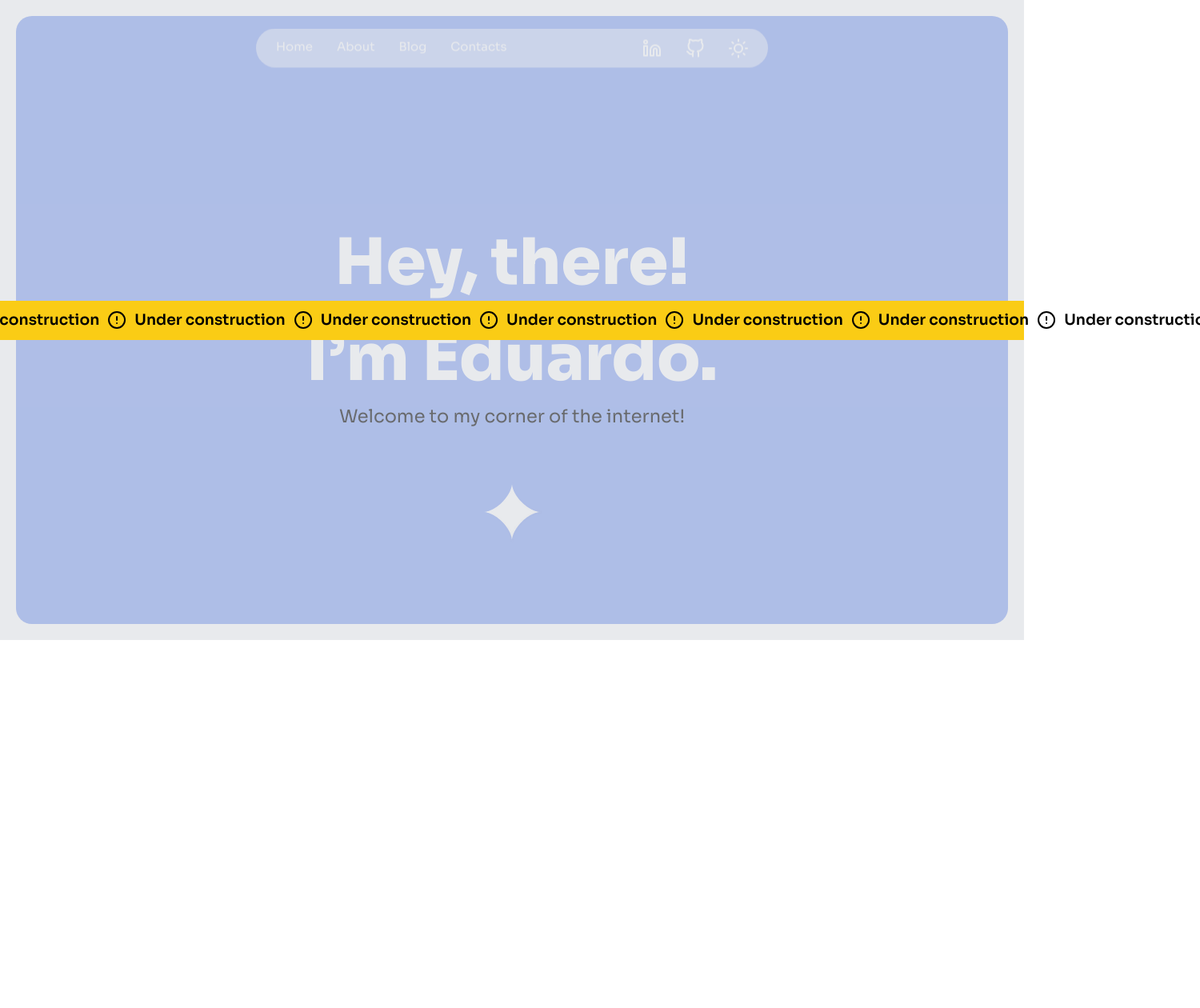
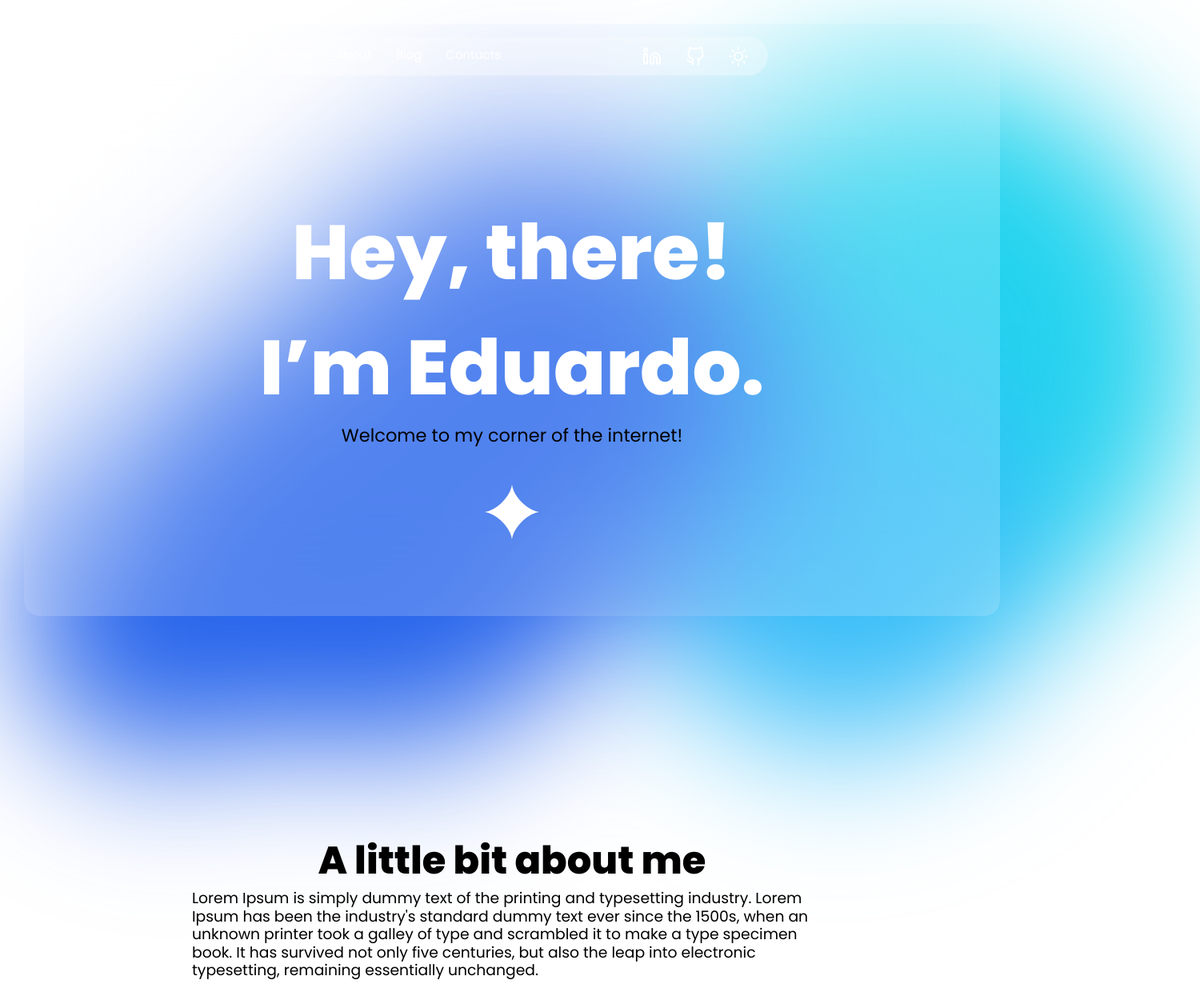
Before and after one commit to edupaulos/mywebsite, a Next.js app: page / in a window 1280 px wide. Shown: the top 1260 px of the page at 80% size, 1500 px wide, since content can reach past the window. Before the commit the page ends 800 px from the top, so only its background shows below. Built offline with nearby package versions, Linux system fonts and the light colour scheme.

Commit message:
feat: add black theme and background boobles

```diff
--- a/src/app/globals.css
+++ b/src/app/globals.css
@@ -2,15 +2,21 @@
 @tailwind components;
 @tailwind utilities;
 
+@layer base {
     :root {
         --primary-color: 224, 81%, 75%, 1;
+        --secundary-color: 205, 57%, 90%;
+        --background-color: 30, 2%, 17%;
         --max-width: 1100px;
         --border-radius: 4rem;
 
         --transition: all 0.25s cubic-bezier(0.645, 0.045, 0.355, 1);
     }
 
-@media (prefers-color-scheme: dark) {
+    [data-theme='dark'] {
+        --background-color: 222.2 84% 4.9%;
+        --primary-color: 228.6, 84%, 4.9%;
+    }
 }
 
 * {
@@ -20,7 +26,11 @@
 }
 
 h1 {
-    font-size: 8rem;
+    font-size: 9.6rem;
+}
+
+h2 {
+    font-size: 4.8rem;
 }
 
 html,
--- a/src/app/layout.tsx
+++ b/src/app/layout.tsx
@@ -1,13 +1,15 @@
+import { ThemeProvider } from '@/utils/theme-provider';
 import './globals.css';
 
-import { Sora } from 'next/font/google';
+import { Poppins } from 'next/font/google';
 
 export const metadata = {
     title: 'Eduardo Paulos - Front-End Dev',
     description: 'Hello! Welcome to my corner of the internet!',
 };
 
-const sora = Sora({
+const sora = Poppins({
+    weight: ['100', '200', '300', '400', '500', '600', '700', '800'],
     subsets: ['latin'],
 });
 
@@ -18,7 +20,15 @@ export default function RootLayout({
 }) {
     return (
         <html lang="en" className={sora.className}>
-            <body>{children}</body>
+            <body className="dark:bg-zinc-800">
+                <ThemeProvider
+                    attribute="class"
+                    defaultTheme="system"
+                    enableSystem
+                >
+                    {children}
+                </ThemeProvider>
+            </body>
         </html>
     );
 }
--- a/src/app/page.tsx
+++ b/src/app/page.tsx
@@ -1,23 +1,19 @@
 'use client';
 
-import Box from '@/components/Box';
 import { NavBar } from '@/components/NavBar';
-import { WIP } from '@/components/WIP';
+import { Boobles } from '@/components/ui/Boobles';
 
 export default function Home() {
     return (
-        <>
-            <WIP />
+        <main>
             <NavBar />
-            <main>
-                <Box className="relative flex animate-initialAnimation flex-col items-center justify-center bg-primary-color dark:bg-blue-900">
-                    <h1 className="break-inside-avoid text-center font-black text-white">
+            <Boobles />
+
+            <div className=" relative flex animate-initialAnimation flex-col items-center justify-center bg-white/20 bg-blend-overlay backdrop-blur-3xl dark:bg-black/30">
+                <h1 className="inline break-inside-avoid text-center font-black text-white">
                     Hey, there!
                     <br />
-                        I’m{' '}
-                        <span className="decoration-wavy underline-offset-8 hover:underline">
-                            Eduardo.
-                        </span>
+                    I’m Eduardo.
                 </h1>
                 <p className="text-4xl">
                     Welcome to my corner of the internet!
@@ -26,8 +22,23 @@ export default function Home() {
                     className="absolute left-1/2 top-1/2 mt-96 -translate-x-1/2 -translate-y-1/2 "
                     src="/icons/Vector.svg"
                 />
-                </Box>
+            </div>
+            <section className="flex flex-col justify-center justify-items-center p-96 align-middle">
+                <h2 className="flex justify-center align-middle font-extrabold">
+                    A little bit about me
+                </h2>
+                <p className="text-pretty text-3xl">
+                    {' '}
+                    Lorem Ipsum is simply dummy text of the printing and
+                    typesetting industry. Lorem Ipsum has been the industry's
+                    standard dummy text ever since the 1500s, when an unknown
+                    printer took a galley of type and scrambled it to make a
+                    type specimen book. It has survived not only five centuries,
+                    but also the leap into electronic typesetting, remaining
+                    essentially unchanged.{' '}
+                </p>
+            </section>
+            <footer></footer>
         </main>
-        </>
     );
 }
--- a/src/components/Box/Box.types.ts
+++ /dev/null
@@ -1,6 +0,0 @@
-export interface WrapperProps {
-    children: React.ReactNode;
-    className: string;
-}
-
-export type Box = WrapperProps;
--- a/src/components/Box/index.tsx
+++ /dev/null
@@ -1,8 +0,0 @@
-'use client';
-
-import { Box } from './Box.types';
-
-const Box = (props: Box) => {
-    return <div className={props.className}>{props.children}</div>;
-};
-export default Box;
--- a/src/components/NavBar/index.tsx
+++ b/src/components/NavBar/index.tsx
@@ -1,3 +1,4 @@
+import { useTheme } from 'next-themes';
 import Link from 'next/link';
 import { useState } from 'react';
 import { GitHub, Linkedin, Sun, Moon, Monitor } from 'react-feather';
@@ -7,6 +8,8 @@ export const NavBar: React.FC = () => {
     const [isHovered, setIsHovered] = useState(false);
     const [isDropdownOpen, setIsDropdownOpen] = useState(false);
 
+    const { setTheme } = useTheme();
+
     const handleLinkEnter = (id: string) => {
         setHoveredLink(document.getElementById(`${id}-link`) as HTMLElement);
     };
@@ -15,15 +18,9 @@ export const NavBar: React.FC = () => {
         setIsDropdownOpen((prev) => !prev);
     };
 
-    const setTheme = (theme: string) => {
-        document.documentElement.classList.remove('light', 'dark', 'system');
-        document.documentElement.classList.add(theme);
-        localStorage.setItem('color-theme', theme);
-    };
-
     const themeDropdown = () => {
         return (
-            <div className=" absolute end-0 z-10 my-16 flex-col rounded-3xl bg-white/50 p-5 text-white">
+            <div className="absolute end-0 z-10 my-16 flex-col rounded-3xl bg-white/30 p-5 text-white">
                 <div
                     className="mb-2 flex cursor-pointer items-center"
                     onClick={() => setTheme('light')}
@@ -51,7 +48,7 @@ export const NavBar: React.FC = () => {
 
     return (
         <nav
-            className="fixed left-1/2 top-24 z-10 flex w-1/2 -translate-x-1/2 -translate-y-1/2 gap-12 rounded-full bg-white/50 px-10 py-5 text-2xl backdrop-blur-md"
+            className="fixed left-1/2 top-28 z-10 flex w-1/2 -translate-x-1/2 -translate-y-1/2 gap-12 rounded-full bg-white/30 px-10 py-5 text-2xl backdrop-blur-md"
             onMouseLeave={() => {
                 setIsHovered(false);
             }}
--- /dev/null
+++ b/src/components/ui/Boobles.tsx
@@ -0,0 +1,12 @@
+'use client';
+
+export const Boobles: React.FC = () => {
+    return (
+        <div className="absolute -z-10 blur-3xl">
+            <div className="absolute h-[70rem]  w-[70rem] translate-x-[80rem] translate-y-24 rounded-full bg-cyan-400 blur-3xl" />
+            <div className="absolute h-[50rem]  w-[50rem] translate-x-[80rem] translate-y-[40rem] rounded-full bg-sky-400 blur-3xl" />
+            <div className="absolute h-[57.5rem]  w-[83rem] translate-x-64 translate-y-96 -rotate-45 rounded-full bg-blue-600 blur-3xl" />
+            <div className=" absolute h-[36rem] w-[52rem] translate-y-[50rem] -rotate-45 rounded-full bg-blue-600 blur-3xl " />
+        </div>
+    );
+};
--- /dev/null
+++ b/src/utils/cn.ts
@@ -0,0 +1,6 @@
+import { ClassValue, clsx } from 'clsx';
+import { twMerge } from 'tailwind-merge';
+
+export function cn(...inputs: ClassValue[]) {
+    return twMerge(clsx(inputs));
+}
--- /dev/null
+++ b/src/utils/theme-provider.tsx
@@ -0,0 +1,8 @@
+'use client';
+
+import { ThemeProvider as NextThemesProvider } from 'next-themes';
+import { type ThemeProviderProps } from 'next-themes/dist/types';
+
+export function ThemeProvider({ children, ...props }: ThemeProviderProps) {
+    return <NextThemesProvider {...props}>{children}</NextThemesProvider>;
+}
--- a/tailwind.config.js
+++ b/tailwind.config.js
@@ -4,6 +4,10 @@ module.exports = {
     darkMode: 'class',
     theme: {
         extend: {
+            backgroundImage: {
+                'noise-pattern': "url('/noise.svg')",
+            },
+
             colors: {
                 'primary-color': 'hsla(var(--primary-color))',
             },
@@ -23,8 +27,8 @@ module.exports = {
                         'border-radius': '0',
                     },
                     to: {
-                        margin: '2rem',
-                        height: 'calc(100vh - 4rem)',
+                        margin: '3rem',
+                        height: 'calc(100vh - 6rem)',
                         'border-radius': '2rem',
                     },
                 },
```
Also changed, not shown: package.json (+7 -1 lines), src/components/NavBar/navBar.module.css (deleted, +0 -13 lines). Lines whose indentation alone changed are shown as unchanged.
